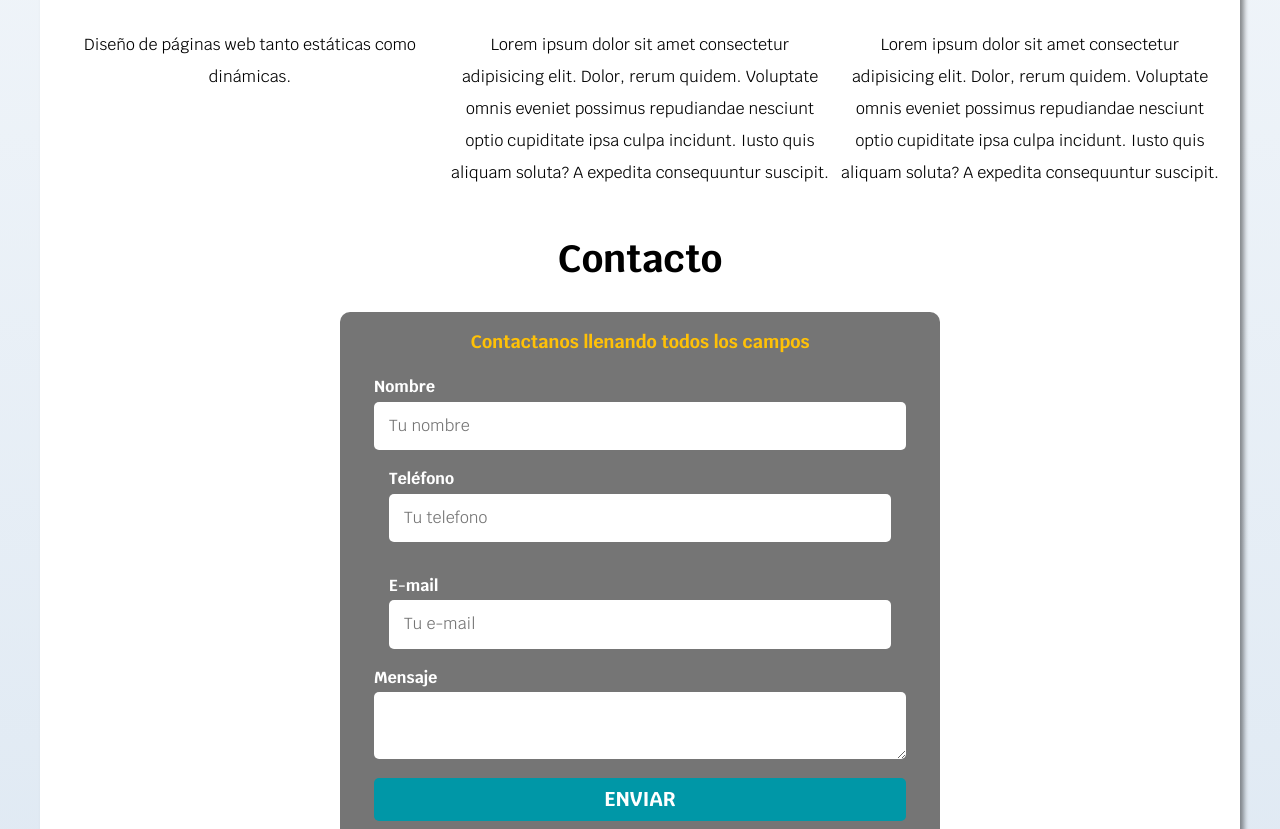
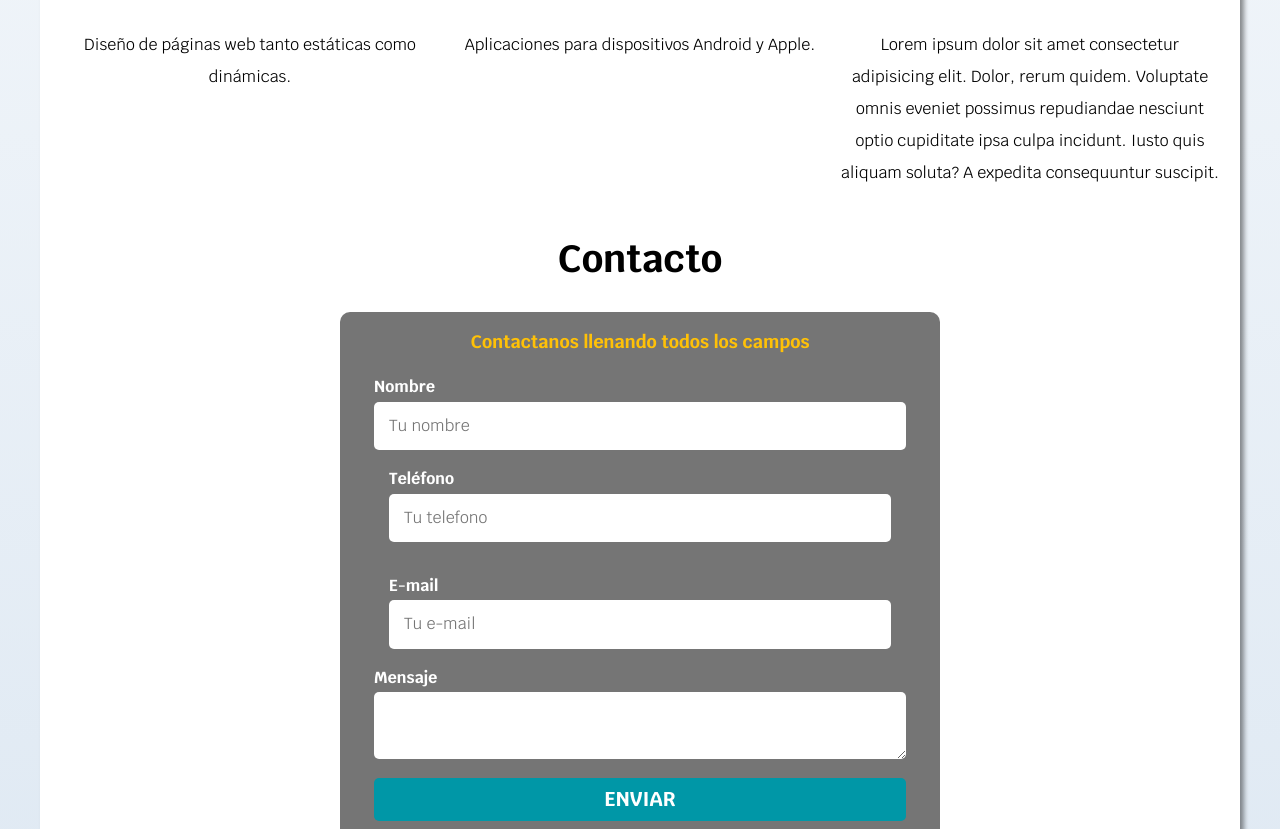
Before and after one commit to Diego8791/Dise-oyDesarrolloFreelancer, a plain HTML site: page index.html in a window 1280 px wide. Shown: the part 1018-1847 px from the top of the page. Drawn offline with Linux system fonts and the light colour scheme.

Commit message:
Modificación en descripción de servicio para Aplicaciones Wed

```diff
--- a/index.html
+++ b/index.html
@@ -78,9 +78,7 @@
                         <path d="M12 4a2 2 0 0 0 2 -2a2 2 0 0 0 -2 2" />
                     </svg>
                 </p>
-                <p>Lorem ipsum dolor sit amet consectetur adipisicing elit. Dolor, rerum quidem. Voluptate omnis
-                    eveniet possimus repudiandae nesciunt optio cupiditate ipsa culpa incidunt. Iusto quis aliquam
-                    soluta? A expedita consequuntur suscipit.
+                <p>Aplicaciones para dispositivos Android y Apple.
                 </p>
             </section>
             <section class="servicio">
```
